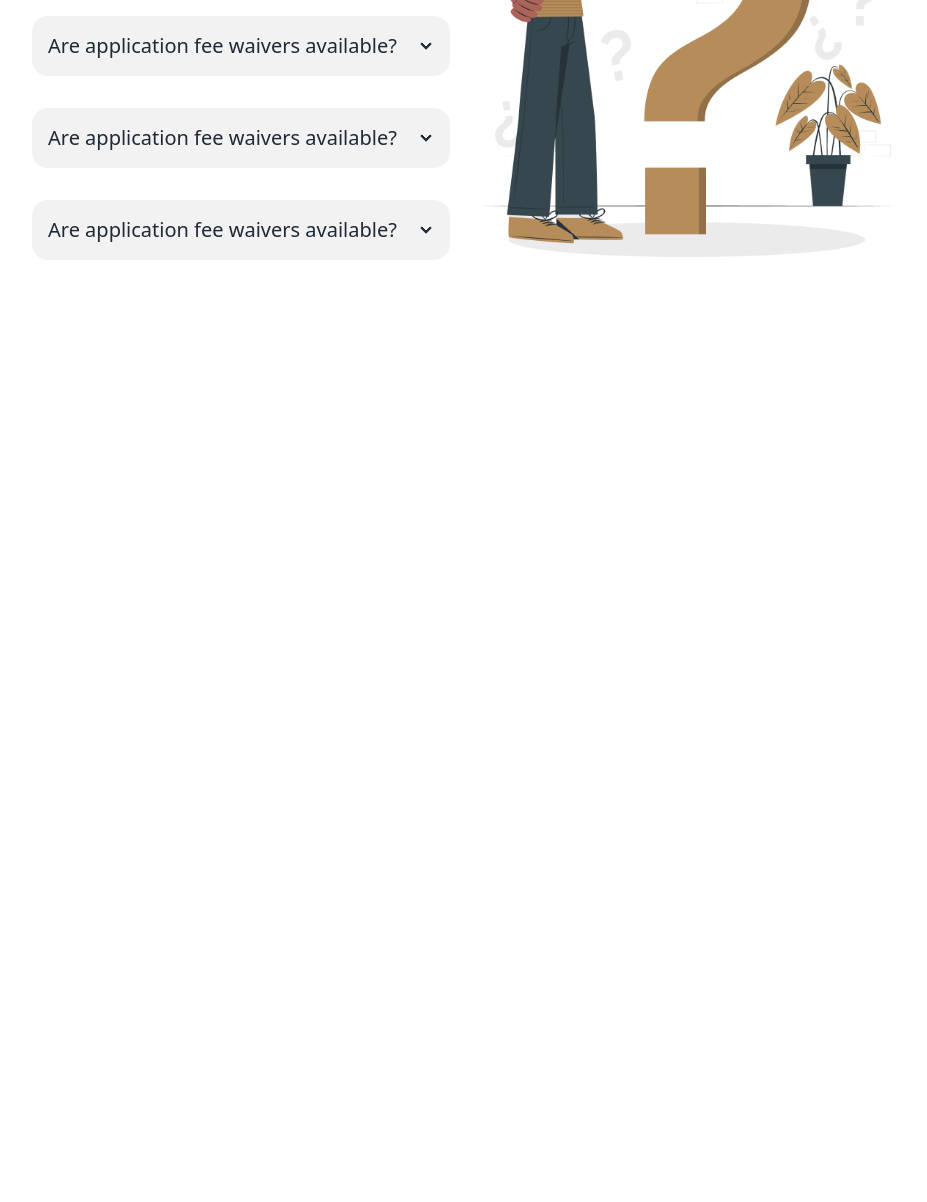
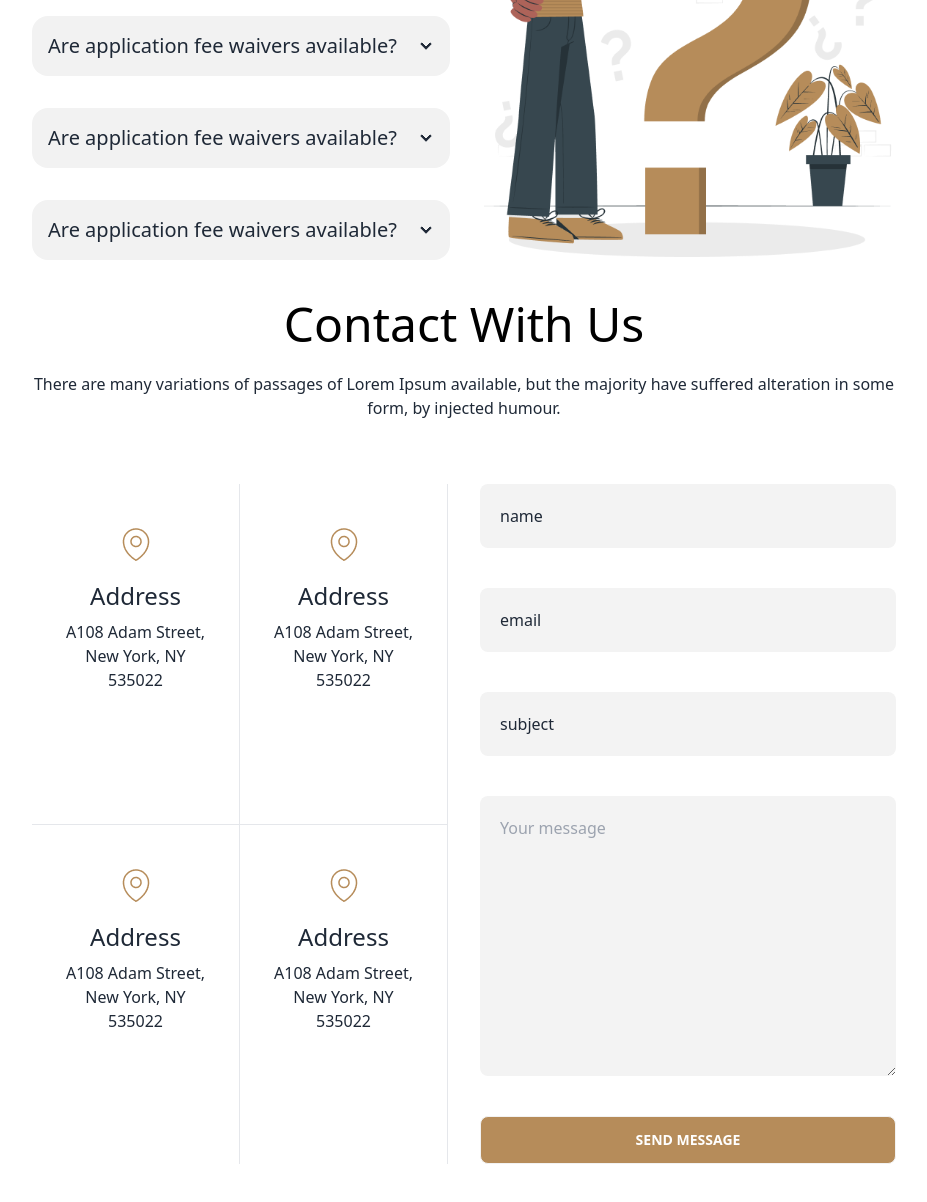
Before and after one commit to Ariful-Islam-Shanto/legal-solution-web, a plain HTML site: page index.html in a window 1280 px wide. Shown: the part 2853-4055 px from the top of the page, without its empty margins (176-1103 px from the left). Before the commit the page ends 3153 px from the top, so only its background shows below. Drawn offline with nearby package versions, Linux system fonts and the light colour scheme.

Commit message:
Added contact section

```diff
--- a/index.html
+++ b/index.html
@@ -390,6 +390,75 @@
                 </div>
             </div>
         </section>
+        <!-- contact section -->
+        <section class="lg:px-52 mb-10 h-1/4">
+            <h1 class="text-5xl text-black font-medium text-center mb-6">Contact With Us</h1>
+            <p class="text-center mb-16">
+                There are many variations of passages of Lorem Ipsum available, but the majority have suffered
+                alteration in some form, by injected humour.
+            </p>
+            <!-- contact container -->
+            <div class="flex gap-8">
+                <!-- left section -->
+                <div class="grid grid-cols-1 lg:grid-cols-2 flex-1">
+                           <!-- card one -->
+                <div class="card bg-base-100 rounded-none border-r-[1px] border-b-[1px]">
+                    <figure class="px-10 pt-10 mb-4">
+                        <img src="./images/location.png" alt="hammer" class="rounded-xl" />
+                    </figure>
+                    <div class="card-body items-center text-center pt-0">
+                        <h2 class="card-title text-2xl font-medium">Address</h2>
+                        <p>A108 Adam Street,<br>
+                            New York, NY 535022</p>
+                    </div>
+                </div>
+                           <!-- card two -->
+                <div class="card bg-base-100 rounded-none border-r-[1px] border-b-[1px]">
+                    <figure class="px-10 pt-10 mb-4">
+                        <img src="./images/location.png" alt="hammer" class="rounded-xl" />
+                    </figure>
+                    <div class="card-body items-center text-center pt-0">
+                        <h2 class="card-title text-2xl font-medium">Address</h2>
+                        <p>A108 Adam Street,<br>
+                            New York, NY 535022</p>
+                    </div>
+                </div>
+                           <!-- card three -->
+                <div class="card bg-base-100 rounded-none border-r-[1px] ">
+                    <figure class="px-10 pt-10 mb-4">
+                        <img src="./images/location.png" alt="hammer" class="rounded-xl" />
+                    </figure>
+                    <div class="card-body items-center text-center pt-0">
+                        <h2 class="card-title text-2xl font-medium">Address</h2>
+                        <p>A108 Adam Street,<br>
+                            New York, NY 535022</p>
+                    </div>
+                </div>
+                           <!-- card four -->
+                <div class="card bg-base-100 rounded-none border-r-[1px] ">
+                    <figure class="px-10 pt-10 mb-4">
+                        <img src="./images/location.png" alt="hammer" class="rounded-xl" />
+                    </figure>
+                    <div class="card-body items-center text-center pt-0">
+                        <h2 class="card-title text-2xl font-medium">Address</h2>
+                        <p>A108 Adam Street,<br>
+                            New York, NY 535022</p>
+                    </div>
+                </div>
+                </div>
+                <!-- right section -->
+                <!-- input form -->
+                <div class="flex-1">
+                    <form action="" class="flex flex-col gap-10">
+                        <input class="bg-[#F3F3F3] p-5 rounded-lg" type="text" id="name" value="name" placeholder="Your name" required>
+                        <input class="bg-[#F3F3F3] p-5 rounded-lg" type="email" id="email" value="email" placeholder="Your email" required>
+                        <input class="bg-[#F3F3F3] p-5 rounded-lg" type="text" id="subject" value="subject" placeholder="Subject" required>
+                        <textarea class="bg-[#F3F3F3] p-5 rounded-lg" name="" id="" cols="30" rows="10" placeholder="Your message"></textarea>
+                        <button class="btn bg-[#B68C5A] text-white">Send Message</button>
+                    </form>
+                </div>
+            </div>
+        </section>
     </main>
     <footer>
 
```
